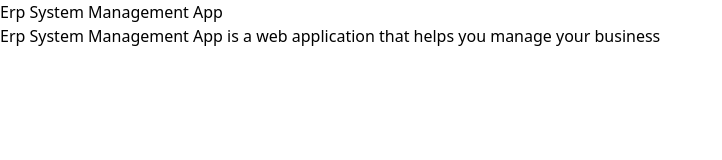
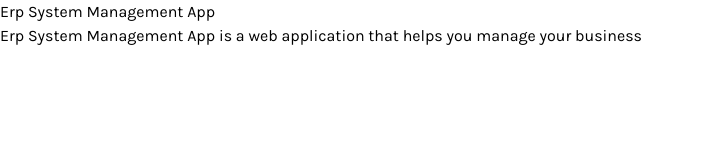
Before and after one commit to marklouisALTER/erp-project-app, a Next.js app: page / in a window 1280 px wide. Shown: the top 160 px of the page, without its empty margins (0-722 px from the left). Built offline with nearby package versions, Linux system fonts and the light colour scheme.

Commit message:
feat: added dashboard layout and fonts

```diff
--- /dev/null
+++ b/app/(dashboard)/layout.tsx
@@ -0,0 +1,17 @@
+import type { Metadata } from "next";
+
+export const metadata: Metadata = {
+    title: "Erp System Management App | Dashboard",
+    description: "Erp System Management App is a web application that helps you manage your business",
+}
+
+export default function DashboardLayout({ children }: Readonly<{ children: React.ReactNode }>) {
+    return (
+        <html lang="en">
+            <body>
+                {/* We will put here the components for auth such as login and sign up */}
+                {children}
+            </body>
+        </html>
+    )
+}
--- a/app/(main)/layout.tsx
+++ b/app/(main)/layout.tsx
@@ -1,5 +1,8 @@
 import type { Metadata } from "next"
 import "../globals.css";
+import { Karla } from "next/font/google";
+
+const karla = Karla({ subsets: ["latin"] });
 
 export const metadata: Metadata = {
     title: "Erp System Management App",
@@ -9,7 +12,7 @@ export const metadata: Metadata = {
 export default function RootLayout({ children }: Readonly <{children: React.ReactNode}>){
     return (
         <html lang="en">
-            <body>
+            <body className={karla.className}>
                 {/* We will put here the components for auth such as login and sign up */}
                {children}
             </body>
```
